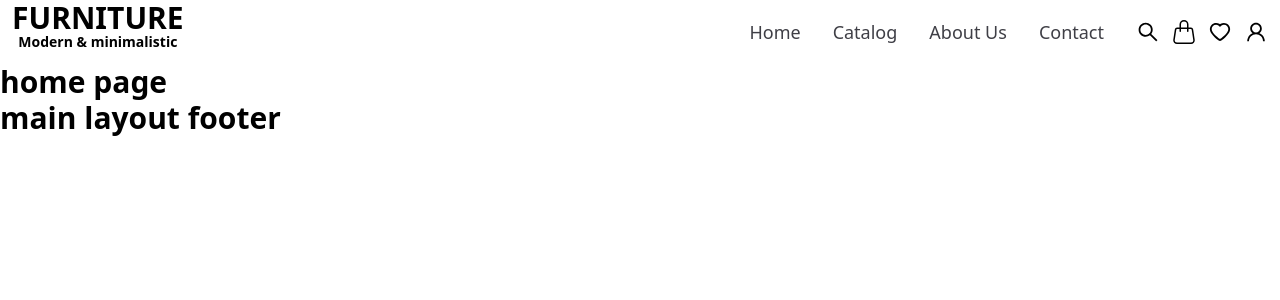
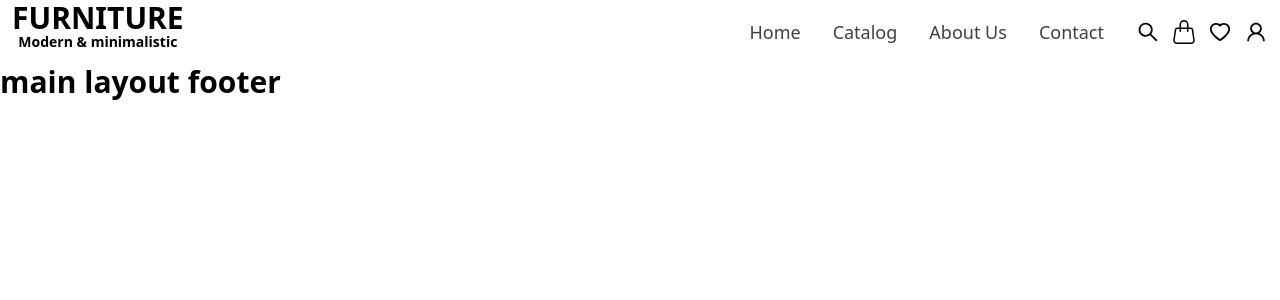
Before and after one commit to abedlrhman/furniture-store-aa, a React (Create React App) app: page / in a window 1280 px wide. Shown: the top 300 px of the page. Built offline with nearby package versions, Linux system fonts and the light colour scheme; the HTML template or start-up script is replaced by a standard one.

Commit message:
added slider

```diff
--- a/package.json
+++ b/package.json
@@ -17,6 +17,7 @@
     "react-icons": "^4.4.0",
     "react-router-dom": "^6.3.0",
     "react-scripts": "5.0.1",
+    "react-slick": "^0.29.0",
     "typescript": "^4.7.4",
     "web-vitals": "^2.1.4"
   },
--- a/src/pages/Home.tsx
+++ b/src/pages/Home.tsx
@@ -1,4 +1,5 @@
-import Header from "@layout/Header"
+
+
 
 
 
@@ -11,7 +12,7 @@ const Home = ( props: Props ) =>
     return (
         <div>
 
-            <div>home page</div>
+
 
 
         </div>
```
Also changed, not shown: 1 other file (tests, documents, lock files or other folders).
